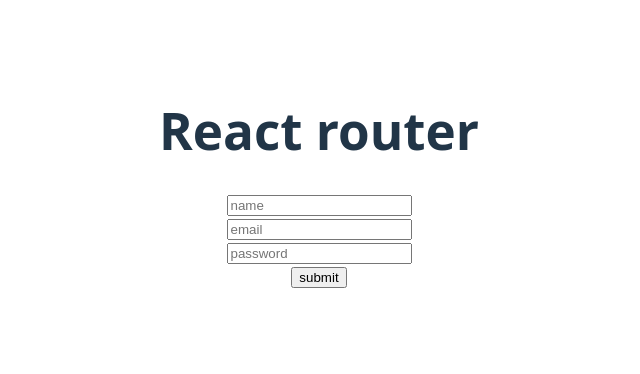
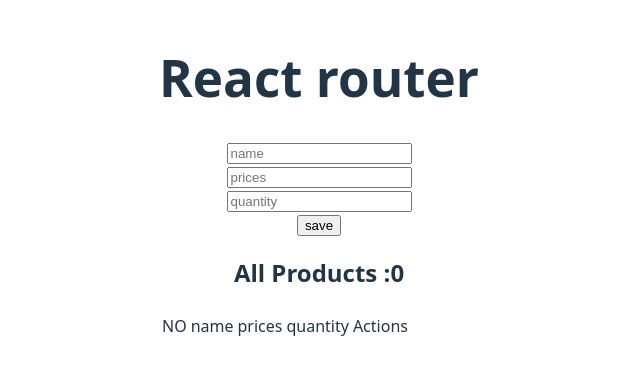
Before and after one commit to Al-Shahriar-Nazim/react-router-part-03, a React (Vite) app: page / in a window 1280 px wide. Shown: the part 222-596 px from the top of the page, without its empty margins (321-961 px from the left). Built offline with nearby package versions, Linux system fonts and the light colour scheme.

Commit message:
added product managment simple

```diff
--- a/src/App.jsx
+++ b/src/App.jsx
@@ -2,6 +2,7 @@ import './App.css'
 import ControlledForm from './components/ControlledForm/ControlledForm'
 import FromAction from './components/FromAction/FromAction'
 import HookForm from './components/HookForm/HookForm'
+import ProductManagement from './components/ProductManagement/ProductManagement'
 import SimpleForm from './components/SimpleForm/SimpleForm'
 import UncontrolledForm from './components/UncontrolledForm/UncontrolledForm'
 
@@ -15,7 +16,8 @@ function App() {
       {/* <FromAction></FromAction> */}
       {/* <ControlledForm></ControlledForm> */}
       {/* <UncontrolledForm></UncontrolledForm> */}
-      <HookForm></HookForm>
+      {/* <HookForm></HookForm> */}
+      <ProductManagement></ProductManagement>
     </>
   )
 }
--- /dev/null
+++ b/src/components/ProductManagement/ProductFrom.jsx
@@ -0,0 +1,53 @@
+import React, { useState } from "react";
+
+const ProductFrom = ({ handleProducts }) => {
+  const [error, setError] = useState("");
+  const handleProductSubmit = (e) => {
+    e.preventDefault();
+    const name = e.target.name.value;
+    const prices = e.target.prices.value;
+    const quantity = e.target.quantity.value;
+    // console.log(name,prices,quantity);
+
+    // validations
+    if (name.length === 0) {
+      setError("please give me a product name");
+      return;
+    } else if (prices.length === 0) {
+      setError("please give me a product prices");
+      return;
+    } else if (prices < 0) {
+      setError("please give me a valid prices");
+      return;
+    } else {
+      setError("");
+    }
+
+    // object create
+    const product = {
+      name,
+      prices,
+      quantity,
+    };
+    // console.log(product);
+    handleProducts(product);
+  };
+  return (
+    <div>
+      <form onSubmit={handleProductSubmit}>
+        <input type="text" name="name" placeholder="name" />
+        <br />
+        <input type="text" name="prices" placeholder="prices" />
+        <br />
+        <input type="text" name="quantity" placeholder="quantity" />
+        <br />
+        <input type="submit" value="save" />
+      </form>
+      <p style={{ color: "red" }}>
+        <small>{error}</small>
+      </p>
+    </div>
+  );
+};
+
+export default ProductFrom;
--- /dev/null
+++ b/src/components/ProductManagement/ProductManagement.jsx
@@ -0,0 +1,19 @@
+import React, { useState } from 'react';
+import ProductFrom from './ProductFrom';
+import ProductTable from './ProductTable';
+
+const ProductManagement = () => {
+    const[products,setProducts]= useState([]);
+    const handleProducts = newProduct =>{
+        const newProducts =[...products,newProduct];
+        setProducts(newProducts);
+    }
+    return (
+        <div>
+        <ProductFrom handleProducts={handleProducts}></ProductFrom>
+        <ProductTable products={products}></ProductTable>
+        </div>
+    );
+};
+
+export default ProductManagement;
--- /dev/null
+++ b/src/components/ProductManagement/ProductTable.jsx
@@ -0,0 +1,35 @@
+import React from "react";
+
+const ProductTable = ({ products }) => {
+  return (
+    <div>
+      <h2>All Products :{products.length}</h2>
+      <table>
+        <thead>
+          <td>NO</td>
+          <td>name</td>
+          <td>prices</td>
+          <td>quantity</td>
+          <td>Actions</td>
+        </thead>
+        <tbody>
+          {products.map((product, index) => (
+            <tr key={index}>
+              <td>{index+1}</td>
+              <td>{product.name}</td>
+              <td>{product.price}</td>
+              <td>{product.quantity}</td>
+              <td>
+                <button>Edit</button>
+                <button>Delete</button>
+              </td>
+
+            </tr>
+          ))}
+        </tbody>
+      </table>
+    </div>
+  );
+};
+
+export default ProductTable;
```
